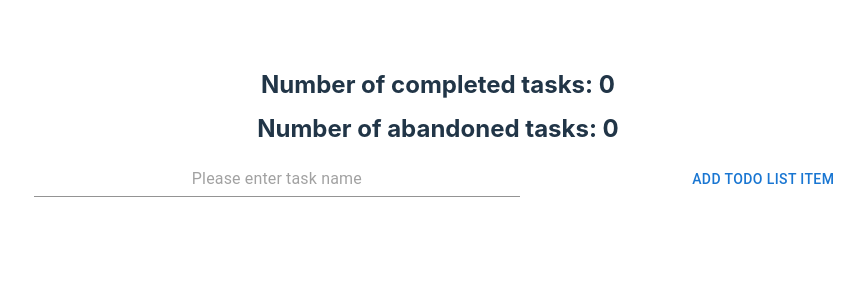
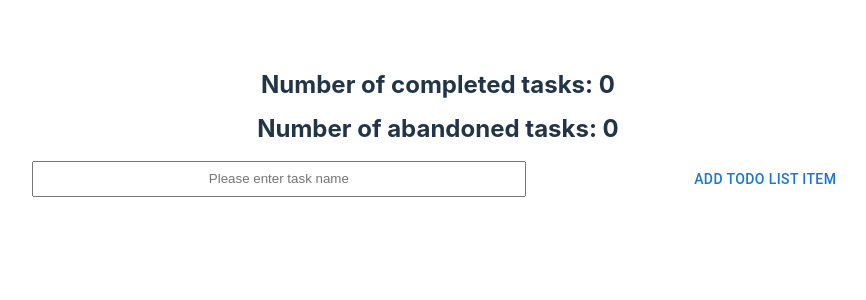
Before and after one commit to maksymilianPadalak/ToDoList, a React (Vite) app: page / in a window 1280 px wide. Shown: the top 300 px of the page, without its empty margins (202-1068 px from the left). Built offline with nearby package versions, Linux system fonts and the light colour scheme.

Commit message:
Change task name input to native html element

```diff
--- a/src/components/ToDoItemForm.tsx
+++ b/src/components/ToDoItemForm.tsx
@@ -1,5 +1,5 @@
 import React, { useState } from "react";
-import { Button, Input } from "@mui/material";
+import { Button } from "@mui/material";
 import { addToDoListItem, ToDoItem } from "../features/toDoList/toDoListSlice";
 import { useAppDispatch } from "../app/hooks";
 
@@ -29,12 +29,12 @@ const ToDoItemForm: React.FC = () => {
   };
   return (
     <div style={TaskFormStyle}>
-      <Input
+      <input
         placeholder={"Please enter task name"}
         value={toDoListItem?.name ?? ""}
         onChange={handleTaskNameChange}
         style={TaskInputStyle}
-        inputProps={{ maxLength: 40 }}
+        maxLength={40}
       />
 
       <Button onClick={handleAddToDoListItemClick}>Add ToDo List item</Button>
```
